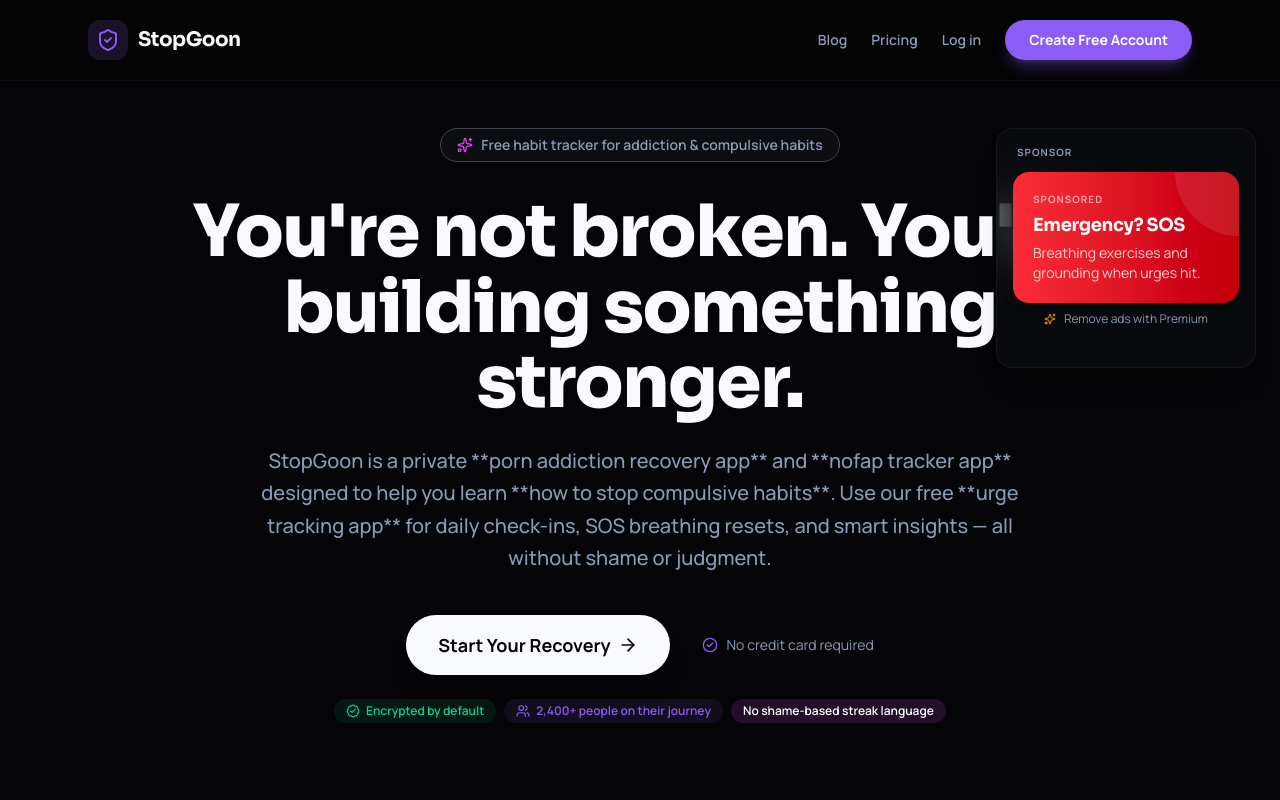
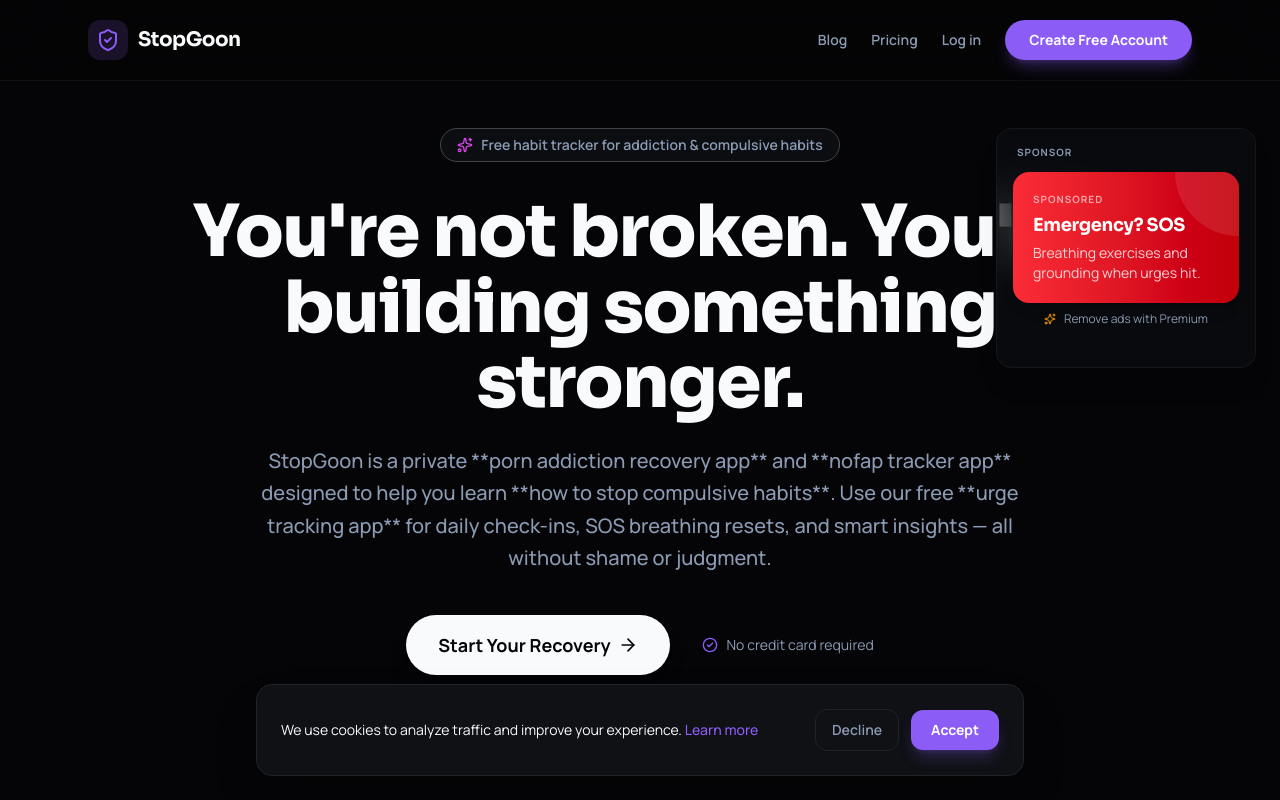
Before and after one commit to KoofysBigBro/stopgoon, a Next.js app: page / in a window 1280 px wide. Shown: the top 800 px of the page. Built offline with nearby package versions, Linux system fonts and the light colour scheme; no server answers.

Commit message:
Fix a11y issues: viewport zoom, focus indicators, contrast, skip link, cookie consent

```diff
--- a/src/app/blog/[slug]/page.tsx
+++ b/src/app/blog/[slug]/page.tsx
@@ -84,7 +84,7 @@
         <div className="absolute inset-0 bg-gradient-to-t from-background via-background/40 to-transparent" />
       </div>
 
-      <main className="max-w-3xl mx-auto px-6 -mt-32 relative z-10">
+      <main id="main-content" className="max-w-3xl mx-auto px-6 -mt-32 relative z-10">
         <article className="bg-surface border border-border rounded-3xl p-6 md:p-10 shadow-lg">
           <header className="mb-10">
             <div className="flex flex-wrap items-center gap-4 mb-5 text-sm text-muted">
--- a/src/app/blog/blog-index-client.tsx
+++ b/src/app/blog/blog-index-client.tsx
@@ -44,7 +44,7 @@
         </div>
       </nav>
 
-      <main className="max-w-5xl mx-auto px-6 py-16">
+      <main id="main-content" className="max-w-5xl mx-auto px-6 py-16">
         <header className="mb-12 text-center">
           <div className="inline-flex items-center gap-2 px-4 py-1.5 rounded-full bg-primary/10 text-primary text-sm font-semibold mb-4">
             <Sparkles className="w-4 h-4" aria-hidden="true" />
--- a/src/app/globals.css
+++ b/src/app/globals.css
@@ -196,6 +196,11 @@
   transition-timing-function: var(--ease-standard);
 }
 
+*:focus-visible {
+  outline: 2px solid var(--primary) !important;
+  outline-offset: 2px !important;
+}
+
 @media (prefers-reduced-motion: reduce) {
   .animate-fade-up,
   .animate-fade-up-delay,
--- a/src/app/layout.tsx
+++ b/src/app/layout.tsx
@@ -3,6 +3,7 @@
 import { ThemeProvider } from "@/components/theme-provider";
 import { Analytics } from "@vercel/analytics/react";
 import PWAInit from "@/components/PWAInit";
+import CookieConsent from "@/components/CookieConsent";
 import Script from "next/script";
 import "./globals.css";
 
@@ -22,7 +23,6 @@
   themeColor: '#09090b',
   width: 'device-width',
   initialScale: 1,
-  maximumScale: 1,
 };
 
 export const metadata: Metadata = {
@@ -77,6 +77,13 @@
         <meta name="google-site-verification" content="CNsTGn3vxiIULNaxFVPxqdmB7UL9e2PvKuO5VHpdt_k" />
       </head>
       <body className="min-h-full flex flex-col font-sans smooth-ui">
+        <a
+          href="#main-content"
+          className="sr-only focus:not-sr-only focus:fixed focus:top-4 focus:left-4 focus:z-[100] focus:px-4 focus:py-2 focus:bg-primary focus:text-white focus:rounded-xl focus:shadow-xl focus:outline-none focus:ring-2 focus:ring-white/50"
+        >
+          Skip to main content
+        </a>
+
         <Script
           src="https://www.googletagmanager.com/gtag/js?id=G-PZC0PSD6JC"
           strategy="afterInteractive"
@@ -97,7 +104,10 @@
         >
           <PWAInit />
           <Analytics />
-          {children}
+          <div id="main-content">
+            {children}
+          </div>
+          <CookieConsent />
         </ThemeProvider>
       </body>
     </html>
--- a/src/app/page.tsx
+++ b/src/app/page.tsx
@@ -122,7 +122,7 @@
         </div>
       </aside>
 
-      <main className="pt-32 relative z-10">
+      <main id="main-content" className="pt-32 relative z-10">
         <section className="pb-20 px-6 text-center max-w-5xl mx-auto relative overflow-hidden">
           <div className="inline-flex items-center gap-2 px-4 py-1.5 rounded-full glass-card text-sm font-semibold mb-8 text-muted animate-fade-up">
             <Sparkles className="w-4 h-4 text-accent" aria-hidden="true" />
--- a/src/app/porn-recovery-tracker/page.tsx
+++ b/src/app/porn-recovery-tracker/page.tsx
@@ -74,7 +74,7 @@
         </div>
       </nav>
 
-      <main className="px-6 py-20 max-w-4xl mx-auto">
+      <main id="main-content" className="px-6 py-20 max-w-4xl mx-auto">
         <div className="inline-flex items-center gap-2 text-primary font-bold mb-6 text-sm">
           <ShieldCheck className="w-4 h-4" /> StopGoon Guide
         </div>
--- a/src/app/pricing/page.tsx
+++ b/src/app/pricing/page.tsx
@@ -44,7 +44,7 @@
         </div>
       </nav>
 
-      <main className="pt-32 pb-24 px-6">
+      <main id="main-content" className="pt-32 pb-24 px-6">
         {/* Hero */}
         <div className="text-center max-w-3xl mx-auto mb-16">
           <div className="inline-flex items-center gap-2 px-4 py-1.5 rounded-full glass-card text-sm font-semibold mb-6 text-muted">
--- a/src/app/privacy/page.tsx
+++ b/src/app/privacy/page.tsx
@@ -23,7 +23,7 @@
         </div>
       </nav>
 
-      <main className="max-w-3xl mx-auto px-6 py-20">
+      <main id="main-content" className="max-w-3xl mx-auto px-6 py-20">
         <h1 className="text-4xl font-extrabold tracking-tight mb-8 font-heading">Privacy Policy</h1>
         <p className="text-muted mb-8">Last updated: {new Date().toLocaleDateString()}</p>
 
--- a/src/app/quit-doomscrolling/page.tsx
+++ b/src/app/quit-doomscrolling/page.tsx
@@ -74,7 +74,7 @@
         </div>
       </nav>
 
-      <main className="px-6 py-20 max-w-4xl mx-auto">
+      <main id="main-content" className="px-6 py-20 max-w-4xl mx-auto">
         <div className="inline-flex items-center gap-2 text-primary font-bold mb-6 text-sm">
           <ShieldCheck className="w-4 h-4" /> StopGoon Guide
         </div>
--- a/src/app/terms/page.tsx
+++ b/src/app/terms/page.tsx
@@ -23,7 +23,7 @@
         </div>
       </nav>
 
-      <main className="max-w-3xl mx-auto px-6 py-20">
+      <main id="main-content" className="max-w-3xl mx-auto px-6 py-20">
         <h1 className="text-4xl font-extrabold tracking-tight mb-8 font-heading">Terms of Service</h1>
         <p className="text-muted mb-8">Last updated: {new Date().toLocaleDateString()}</p>
 
--- /dev/null
+++ b/src/components/CookieConsent.tsx
@@ -0,0 +1,63 @@
+'use client'
+
+import { useState, useEffect, useCallback } from 'react'
+
+const STORAGE_KEY = 'stopgoon-cookie-consent'
+
+export default function CookieConsent() {
+  const [visible, setVisible] = useState(false)
+
+  useEffect(() => {
+    const stored = localStorage.getItem(STORAGE_KEY)
+    if (!stored) {
+      const timer = setTimeout(() => setVisible(true), 500)
+      return () => clearTimeout(timer)
+    }
+  }, [])
+
+  const accept = useCallback(() => {
+    localStorage.setItem(STORAGE_KEY, 'accepted')
+    setVisible(false)
+  }, [])
+
+  const dismiss = useCallback(() => {
+    localStorage.setItem(STORAGE_KEY, 'dismissed')
+    setVisible(false)
+  }, [])
+
+  if (!visible) return null
+
+  return (
+    <div
+      role="dialog"
+      aria-modal="true"
+      aria-label="Cookie consent"
+      className="fixed bottom-0 left-0 right-0 z-[60] p-4 sm:p-6"
+    >
+      <div className="mx-auto max-w-3xl bg-surface border border-border rounded-2xl p-5 sm:p-6 shadow-2xl backdrop-blur-xl">
+        <div className="flex flex-col sm:flex-row items-start sm:items-center gap-4">
+          <p className="text-sm text-foreground leading-relaxed flex-1">
+            We use cookies to analyze traffic and improve your experience.{' '}
+            <a href="/privacy" className="text-primary hover:underline font-medium focus-visible:outline-none focus-visible:ring-2 focus-visible:ring-primary rounded">
+              Learn more
+            </a>
+          </p>
+          <div className="flex items-center gap-3 shrink-0">
+            <button
+              onClick={dismiss}
+              className="px-4 py-2.5 text-sm font-semibold text-muted hover:text-foreground border border-border rounded-xl transition-colors focus-visible:outline-none focus-visible:ring-2 focus-visible:ring-primary"
+            >
+              Decline
+            </button>
+            <button
+              onClick={accept}
+              className="px-5 py-2.5 text-sm font-bold bg-primary text-white rounded-xl hover:opacity-90 transition-all shadow-lg shadow-primary/25 focus-visible:outline-none focus-visible:ring-2 focus-visible:ring-primary focus-visible:ring-offset-2 focus-visible:ring-offset-surface"
+            >
+              Accept
+            </button>
+          </div>
+        </div>
+      </div>
+    </div>
+  )
+}
```
Also changed, not shown: src/app/dashboard/layout.tsx (+5 -5 lines).
